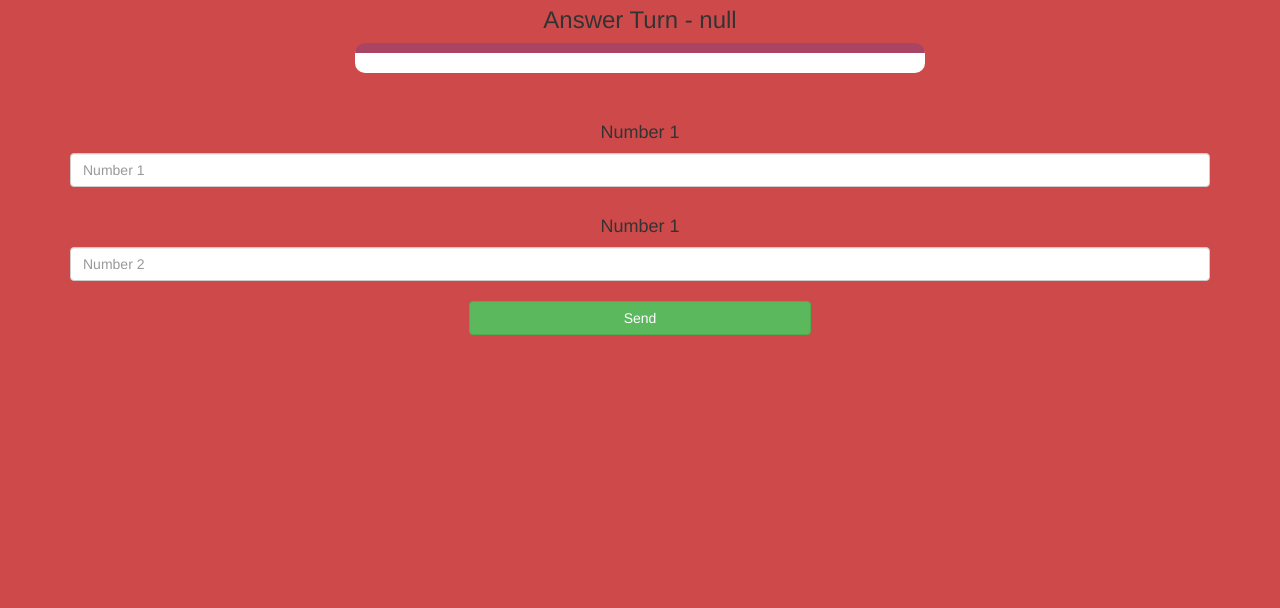
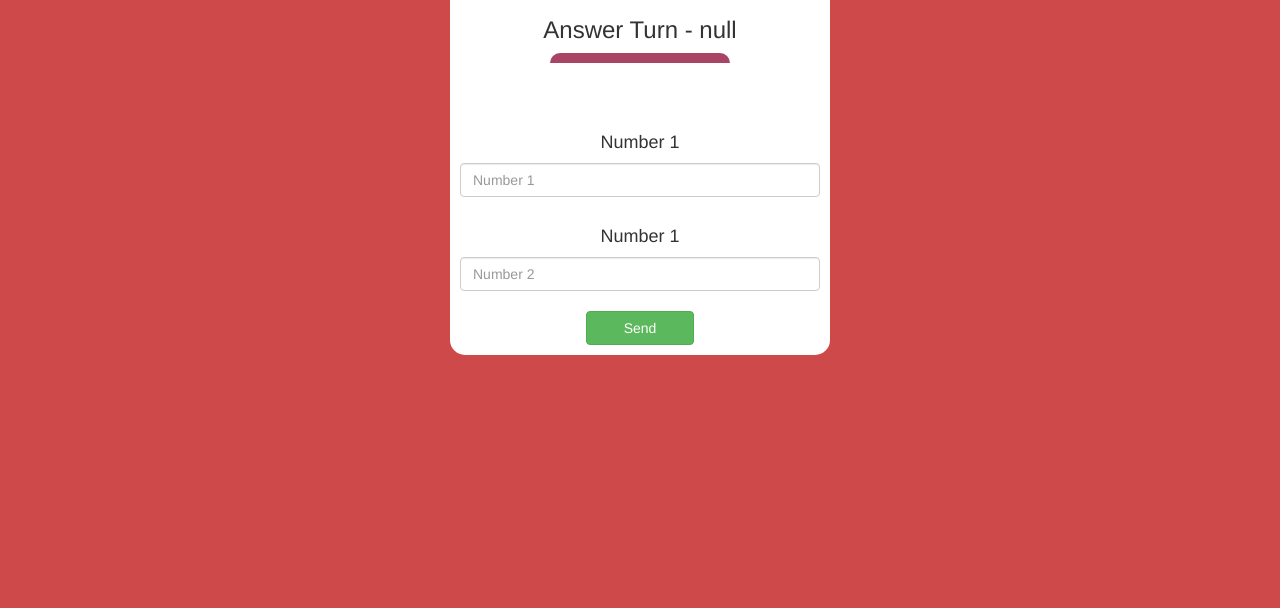
Before and after one commit to KarthikSandeep/THEMATHQUIZGAME-, a plain HTML site: page index.html in a window 1280 px wide. Shown: the part 192-800 px from the top of the page. Drawn offline with nearby package versions, Linux system fonts and the light colour scheme.

Commit message:
Update index.html

```diff
--- a/index.html
+++ b/index.html
@@ -17,6 +17,7 @@
 
 <div class="container">
 	<center>
+		<div class="col-lg-4 col-sm-8 col-xs-11 login_div1">
 		<h2 style="color: white;">The Math Quiz Game!</h2>
 		<h3 id="player_question"></h3>
 		<h3 id="player_answer"></h3>
@@ -30,6 +31,7 @@
 		<input type="text" id="number2" class="form-control" placeholder="Number 2">
 		<br>
 		<button onclick="send()" class="btn btn-success" style="width: 30%;">Send</button>
+		</div>
 	</center>
 </div>
 
```
